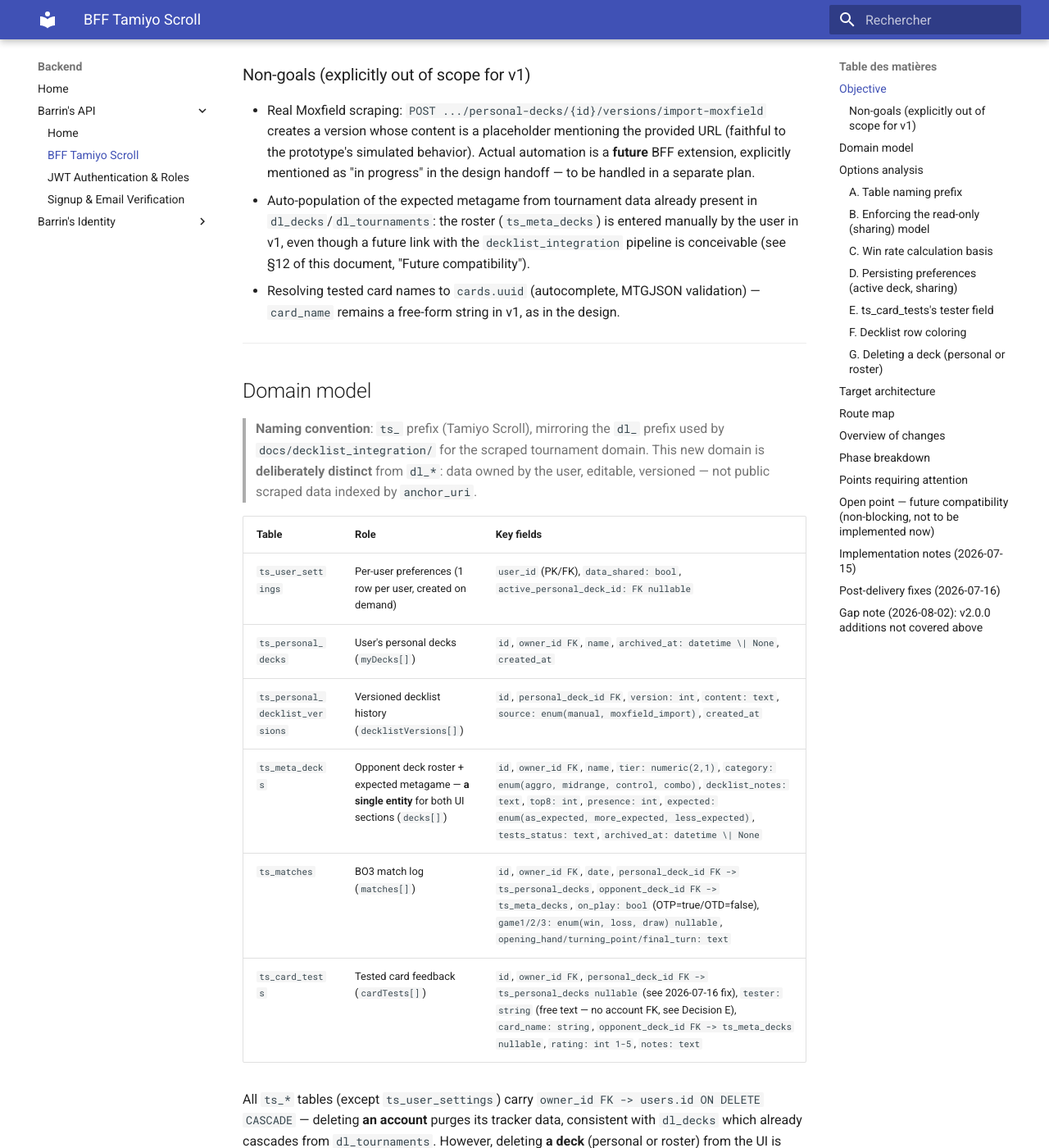
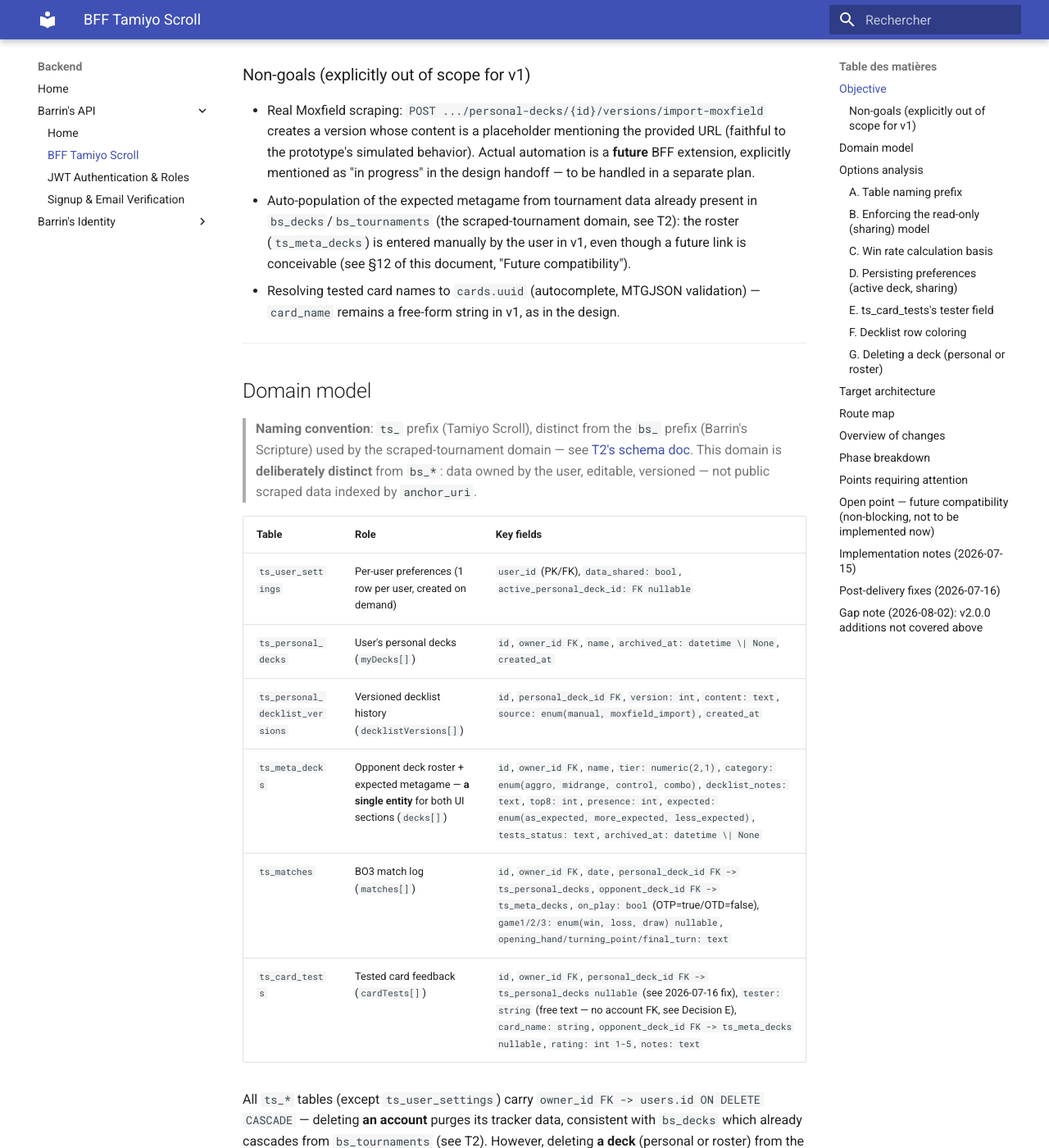
Before and after one commit to Spigushe/barrins-project, an MkDocs documentation site: the page built from docs/content/back/barrins_api/bff/tamiyo_scroll.md, in a window 1280 px wide and 1400 px high, scrolled down 1167 px. Shown: the whole window at 82% size. Built offline with MkDocs 1.6.1 and Material for MkDocs 9.7.7, drawn with Linux system fonts in a browser that asks for light colours; some of the changed text lies outside the part shown.

Commit message:
docs: resolve F7 dl_* -> bs_* dead reference, mark T2/T3/D3 progress
docs/decklist_integration/ never held real content (T2 confirmed the
bs_* domain is genuinely new work, not a resurrection), so F7's
redirect option is taken: bff/tamiyo_scroll.md and
signup_email_verification.md now cite the real T2 bs_* schema doc
instead of the dead dl_*/decklist_integration path. Also records
T3's first successful end-to-end MTGO ingestion sweep and D3's
completed secrets.md write-up.

```diff
--- a/docs/content/back/barrins_api/bff/tamiyo_scroll.md
+++ b/docs/content/back/barrins_api/bff/tamiyo_scroll.md
@@ -43,9 +43,9 @@ namespace `/api/v1/tamiyo-scroll/` (constitution §12), everything needed to:
   a **future** BFF extension, explicitly mentioned as "in progress" in
   the design handoff — to be handled in a separate plan.
 - Auto-population of the expected metagame from tournament data already
-  present in `dl_decks`/`dl_tournaments`: the roster (`ts_meta_decks`) is
-  entered manually by the user in v1, even though a future link with the
-  `decklist_integration` pipeline is conceivable (see §12 of this
+  present in `bs_decks`/`bs_tournaments` (the scraped-tournament domain,
+  see T2): the roster (`ts_meta_decks`) is entered manually by the user
+  in v1, even though a future link is conceivable (see §12 of this
   document, "Future compatibility").
 - Resolving tested card names to `cards.uuid` (autocomplete, MTGJSON
   validation) — `card_name` remains a free-form string in v1, as in the
@@ -55,11 +55,12 @@ namespace `/api/v1/tamiyo-scroll/` (constitution §12), everything needed to:
 
 ## Domain model
 
-> **Naming convention**: `ts_` prefix (Tamiyo Scroll), mirroring the `dl_`
-> prefix used by `docs/decklist_integration/` for the scraped tournament
-> domain. This new domain is **deliberately distinct** from `dl_*`: data
-> owned by the user, editable, versioned — not public scraped data
-> indexed by `anchor_uri`.
+> **Naming convention**: `ts_` prefix (Tamiyo Scroll), distinct from the
+> `bs_` prefix (Barrin's Scripture) used by the scraped-tournament domain
+> — see [T2's schema doc](../../../../project/v2.0.0-bump/t2-scraped-tournament-schema/index.md).
+> This domain is **deliberately distinct** from `bs_*`: data owned by the
+> user, editable, versioned — not public scraped data indexed by
+> `anchor_uri`.
 
 | Table | Role | Key fields |
 | ----- | ---- | ----------- |
@@ -72,8 +73,8 @@ namespace `/api/v1/tamiyo-scroll/` (constitution §12), everything needed to:
 
 All `ts_*` tables (except `ts_user_settings`) carry `owner_id FK ->
 users.id ON DELETE CASCADE` — deleting **an account** purges its
-tracker data, consistent with `dl_decks` which already cascades from
-`dl_tournaments`. However, deleting **a deck** (personal or roster) from
+tracker data, consistent with `bs_decks` which already cascades from
+`bs_tournaments` (see T2). However, deleting **a deck** (personal or roster) from
 the UI is **never** an SQL `DELETE` — see Option G below — so
 `ts_matches.personal_deck_id` and
 `ts_matches.opponent_deck_id`/`ts_card_tests.opponent_deck_id` remain
@@ -325,10 +326,10 @@ existence of another person's ID).
 The handoff README explicitly mentions a future BFF extension
 automating metagame import and Moxfield scraping. The current
 `ts_meta_decks` model has no column linking it to
-`dl_decks`/`dl_tournaments` — this is deliberate (YAGNI, constitution
-§39/§48) but flagged here so Agent 0 can confirm that nothing in the
-chosen schema will prevent a future reconciliation (e.g. later adding
-a nullable `linked_dl_deck_id` column).
+`bs_decks`/`bs_tournaments` (see T2) — this is deliberate (YAGNI,
+constitution §39/§48) but flagged here so Agent 0 can confirm that
+nothing in the chosen schema will prevent a future reconciliation
+(e.g. later adding a nullable `linked_bs_deck_id` column).
 
 ---
 
```
Also changed, not shown: docs/content/back/barrins_api/signup_email_verification.md (+1 -1 lines), docs/project/v2.0.0-bump/d3-secrets-docs-update/index.md (+2 -3 lines), docs/project/v2.0.0-bump/f7-broken-doc-references/index.md (+16 -8 lines), docs/project/v2.0.0-bump/index.md (+4 -4 lines), docs/project/v2.0.0-bump/t2-scraped-tournament-schema/index.md (+7 -3 lines).
